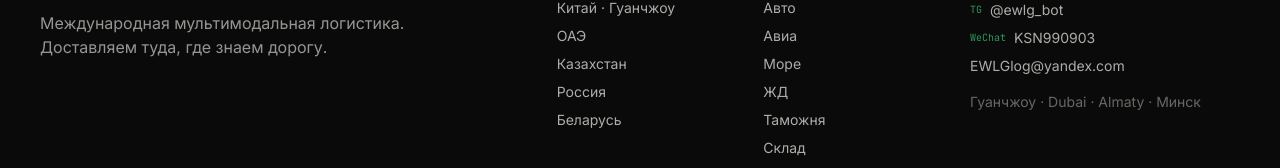
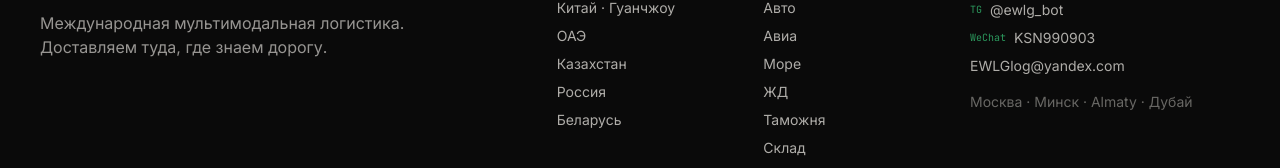
Before and after one commit to MikhailSax/ewlgnext, a Next.js app: page / in a window 1280 px wide. Shown: the part 9748-9916 px from the top of the page. Built offline with nearby package versions, Linux system fonts and the light colour scheme.

Commit message:
some edit

```diff
--- a/components/Footer.tsx
+++ b/components/Footer.tsx
@@ -70,7 +70,7 @@ export default function Footer() {
                   EWLGlog@yandex.com
                 </a>
               </li>
-              <li className="pt-2 text-cream/40">Гуанчжоу · Dubai · Almaty · Минск</li>
+              <li className="pt-2 text-cream/40">Москва · Минск · Almaty · Дубай</li>
             </ul>
           </div>
         </div>
```
